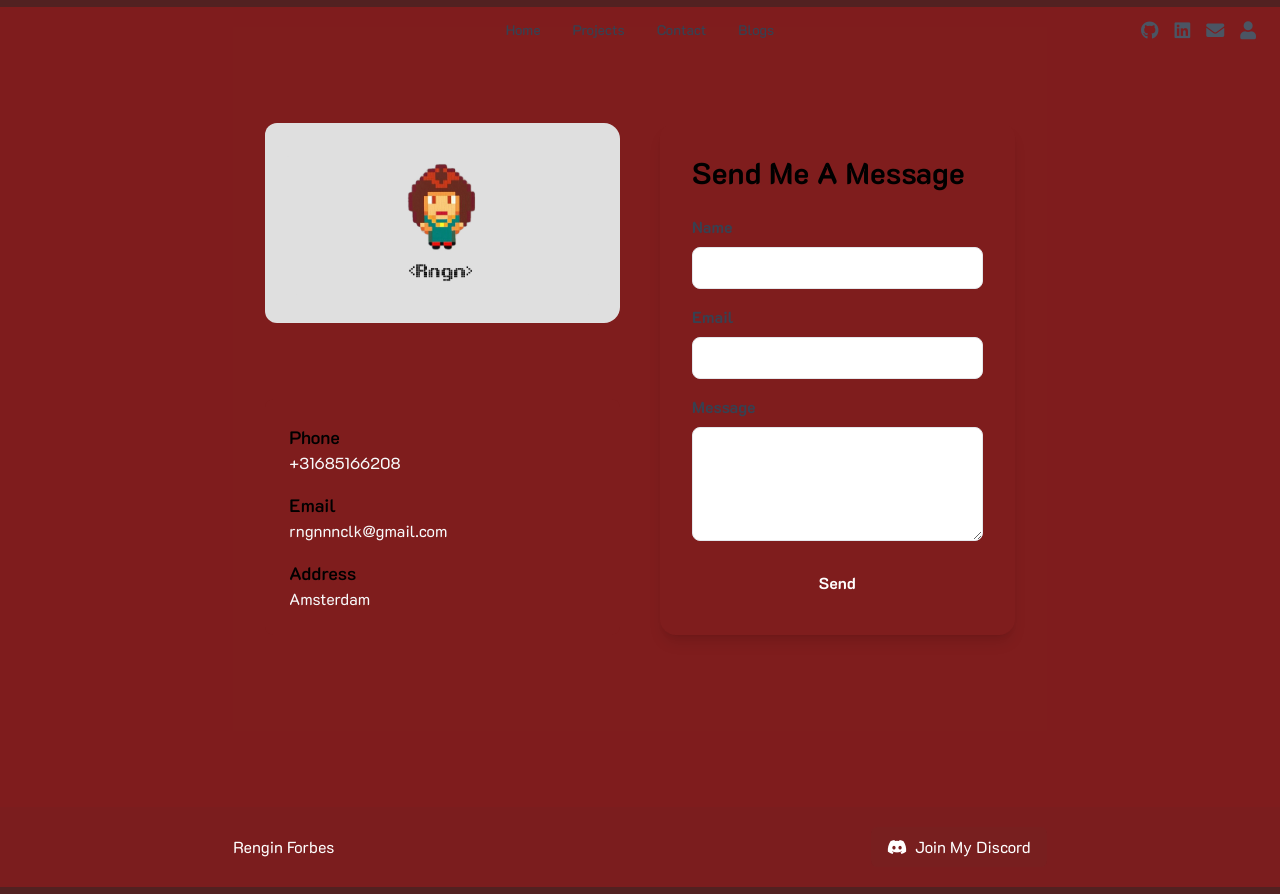
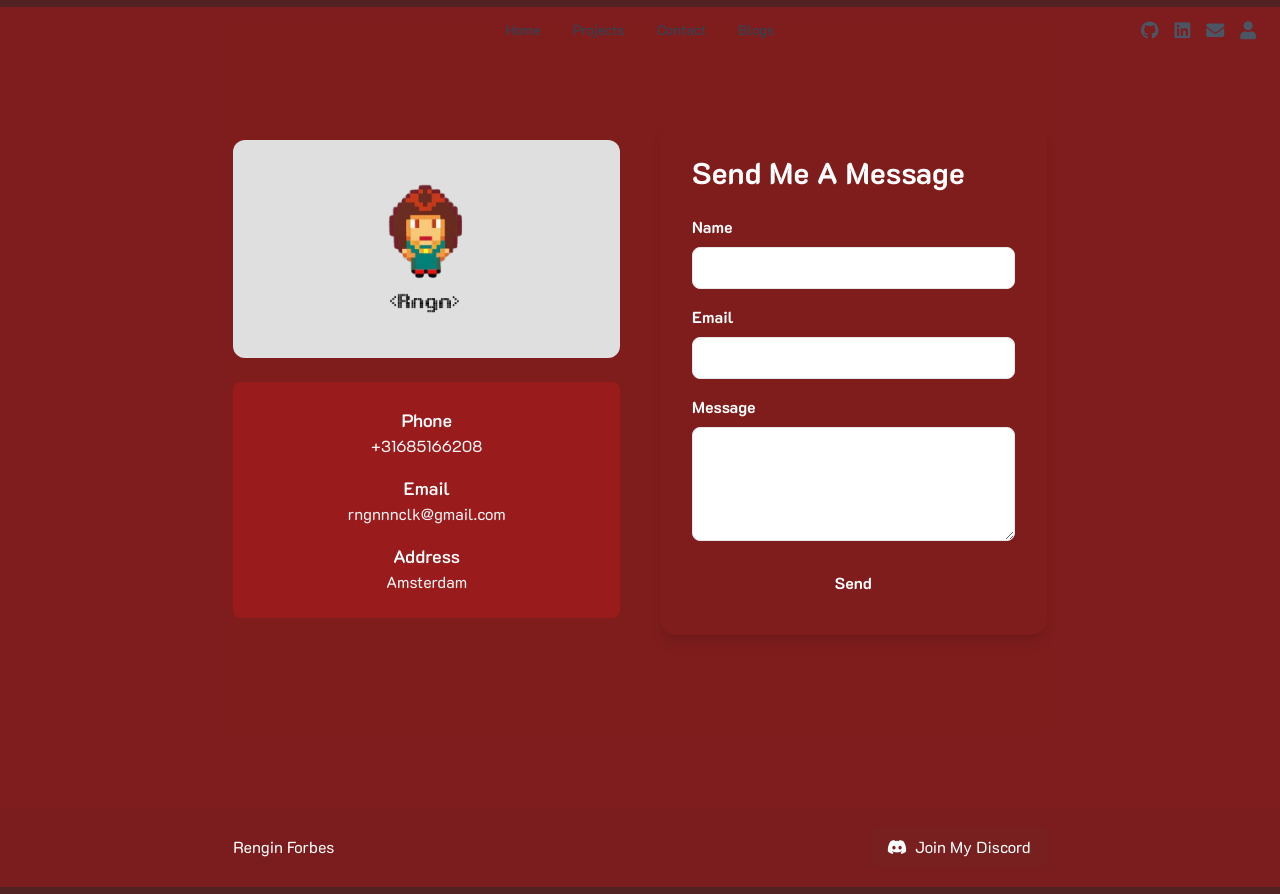
Before and after one commit to rngnnn/Alchemist, a Next.js app: page /contact in a window 1280 px wide. Built offline with nearby package versions, Linux system fonts and the light colour scheme.

Commit message:
Refactor Header navigation for improved routing; add nodemailer for contact form functionality

```diff
--- a/components/Header.js
+++ b/components/Header.js
@@ -10,7 +10,7 @@ const itemsRight = [
 
 const navItems = [
   { label: 'Home', href: '/' },
-  { label: 'Projects', href: '/projects' },
+  { label: 'Projects', href: '/#projects' },
   { label: 'Contact', href: '/contact' },
   { label: 'Blogs', href: 'https://blog.codeshare.me', external: true },
 ];
--- /dev/null
+++ b/pages/api/contact.js
@@ -0,0 +1,36 @@
+// pages/api/contact.js
+import nodemailer from 'nodemailer';
+
+export default async function handler(req, res) {
+  if (req.method !== 'POST') return res.status(405).end();
+
+  const { name, email, message } = req.body;
+
+  if (!name || !email || !message) {
+    return res.status(400).json({ error: 'Missing fields' });
+  }
+
+  const transporter = nodemailer.createTransport({
+    service: 'gmail',
+    auth: {
+      user: process.env.MAIL_USER=MAIL_USER=rngnnnclk@gmail.com
+      ,     // örnek: rngnnnclk@gmail.com
+      pass: process.env.MAIL_PASS=Alex13579+,     // uygulama şifresi (gmail app password)
+    },
+  });
+
+  try {
+    await transporter.sendMail({
+      from: `"${name}" <${email}>`,
+      to: process.env.MAIL_USER,  // kendine gönderiyorsun
+      subject: 'Yeni İletişim Formu Mesajı',
+      text: message,
+      html: `<p><strong>Gönderen:</strong> ${name} (${email})</p><p>${message}</p>`,
+    });
+
+    return res.status(200).json({ message: 'Email sent successfully!' });
+  } catch (error) {
+    console.error('Email Error:', error);
+    return res.status(500).json({ error: 'Email failed to send.' });
+  }
+}
--- a/pages/contact.jsx
+++ b/pages/contact.jsx
@@ -21,44 +21,43 @@ export default function Contact() {
 
   return (
     <section className="py-24 bg-red-900">
-      <div className="mx-auto max-w-7xl px-4 sm:px-6 lg:px-8">
+      {/* <div className="mx-auto max-w-7xl px-4 sm:px-6 lg:px-8"> */}
         <div className="grid lg:grid-cols-2 grid-cols-1 gap-10">
           {/* Görsel ve İletişim Bilgileri */}
-          <div className="relative">
+          <div className="relative w-full flex justify-center items-center flex-col">
   <img
-              src="assets/techs/rngn.png"
+    src="/assets/techs/rngn.png"
     alt="Contact Us Illustration"
-              className="w-full lg:h-auto h-[500px] lg:rounded-l-xl rounded-2xl object-contain"
+    className="w-full max-w-[400px] sm:max-w-[500px] md:max-w-[600px] h-auto object-contain rounded-xl"
   />
 
-            <div className="absolute bottom-0 w-full p-6 bg-red-900 rounded-lg">
+  <div className="mt-6 w-full p-6 bg-red-800 rounded-lg max-w-md text-center">
     <div className="mb-4">
-                <h5 className="text-black text-lg font-semibold">Phone</h5>
-                <p className="text-gray-50">+31685166208</p>
+      <h5 className="text-white text-lg font-semibold">Phone</h5>
+      <p className="text-gray-100">+31685166208</p>
     </div>
     <div className="mb-4">
-                <h5 className="text-black text-lg font-semibold">Email</h5>
-                <p className="text-gray-50">rngnnnclk@gmail.com</p>
+      <h5 className="text-white text-lg font-semibold">Email</h5>
+      <p className="text-gray-100">rngnnnclk@gmail.com</p>
     </div>
     <div>
-                <h5 className="text-black text-lg font-semibold">Address</h5>
-                <p className="text-gray-50">
-                  Amsterdam
-                </p>
+      <h5 className="text-white text-lg font-semibold">Address</h5>
+      <p className="text-gray-100">Amsterdam</p>
     </div>
   </div>
 </div>
 
+
           {/* Form Alanı */}
           <div className="bg-red p-8 rounded-2xl shadow-lg">
-            <h2 className="text-black text-3xl font-bold mb-6">
+            <h2 className="text-white text-3xl font-bold mb-6">
               Send Me A Message
             </h2>
             <form onSubmit={handleSubmit}>
               <div className="mb-4">
                 <label
                   htmlFor="name"
-                  className="block text-gray-700 font-bold mb-2"
+                  className="block text-white font-bold mb-2"
                 >
                   Name
                 </label>
@@ -68,14 +67,14 @@ export default function Contact() {
                   name="name"
                   value={formData.name}
                   onChange={handleChange}
-                  className="w-full px-4 py-2 border rounded-lg focus:outline-none focus:ring focus:ring-indigo-300"
+                  className="w-full px-4 py-2 border rounded-lg focus:outline-none focus:ring-indigo-300"
                   required
                 />
               </div>
               <div className="mb-4">
                 <label
                   htmlFor="email"
-                  className="block text-gray-700 font-bold mb-2"
+                  className="block text-white font-bold mb-2"
                 >
                   Email
                 </label>
@@ -92,7 +91,7 @@ export default function Contact() {
               <div className="mb-4">
                 <label
                   htmlFor="message"
-                  className="block text-gray-700 font-bold mb-2"
+                  className="block text-white font-bold mb-2"
                 >
                   Message
                 </label>
@@ -115,7 +114,7 @@ export default function Contact() {
             </form>
           </div>
         </div>
-      </div>
+      {/* </div> */}
     </section>
   );
 }
```
Also changed, not shown: package.json (+4 -3 lines), 1 other file (tests, documents, lock files or other folders). Lines whose indentation alone changed are shown as unchanged.
